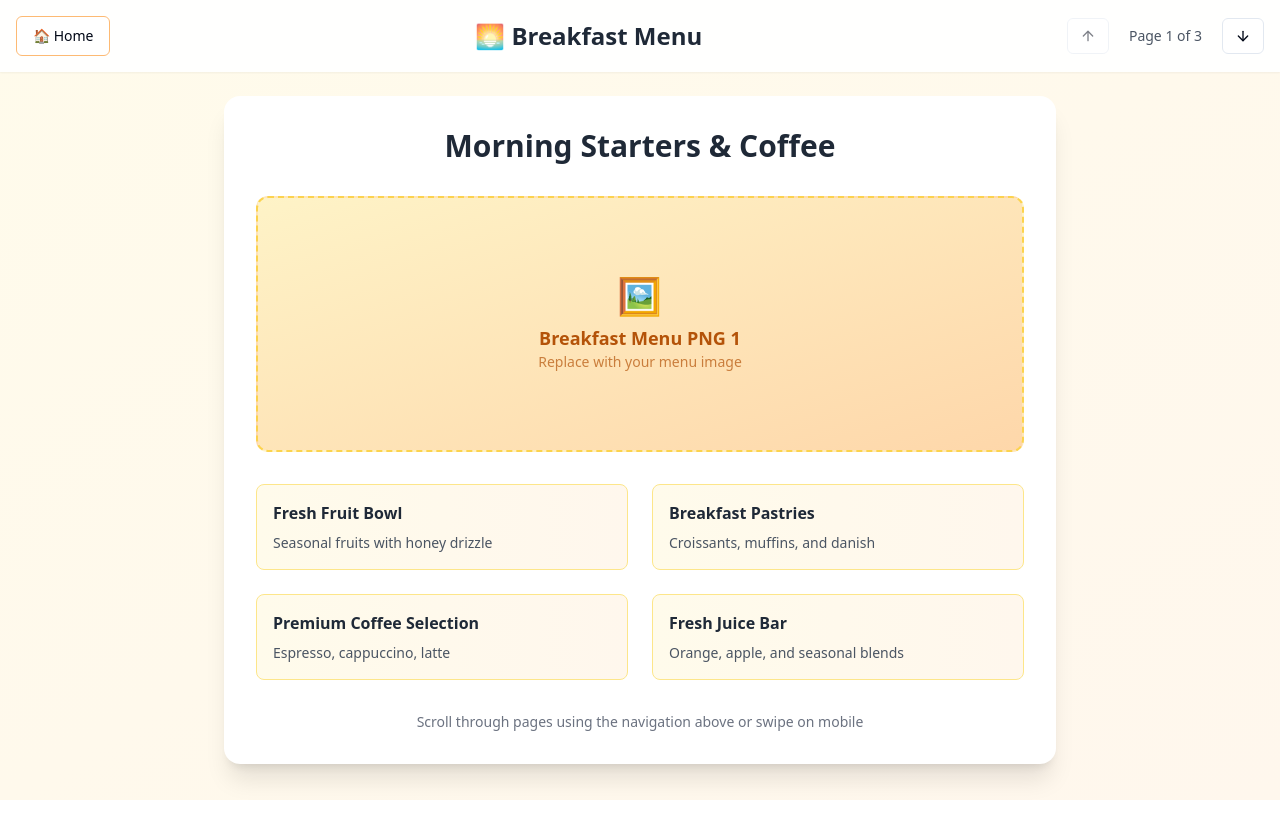
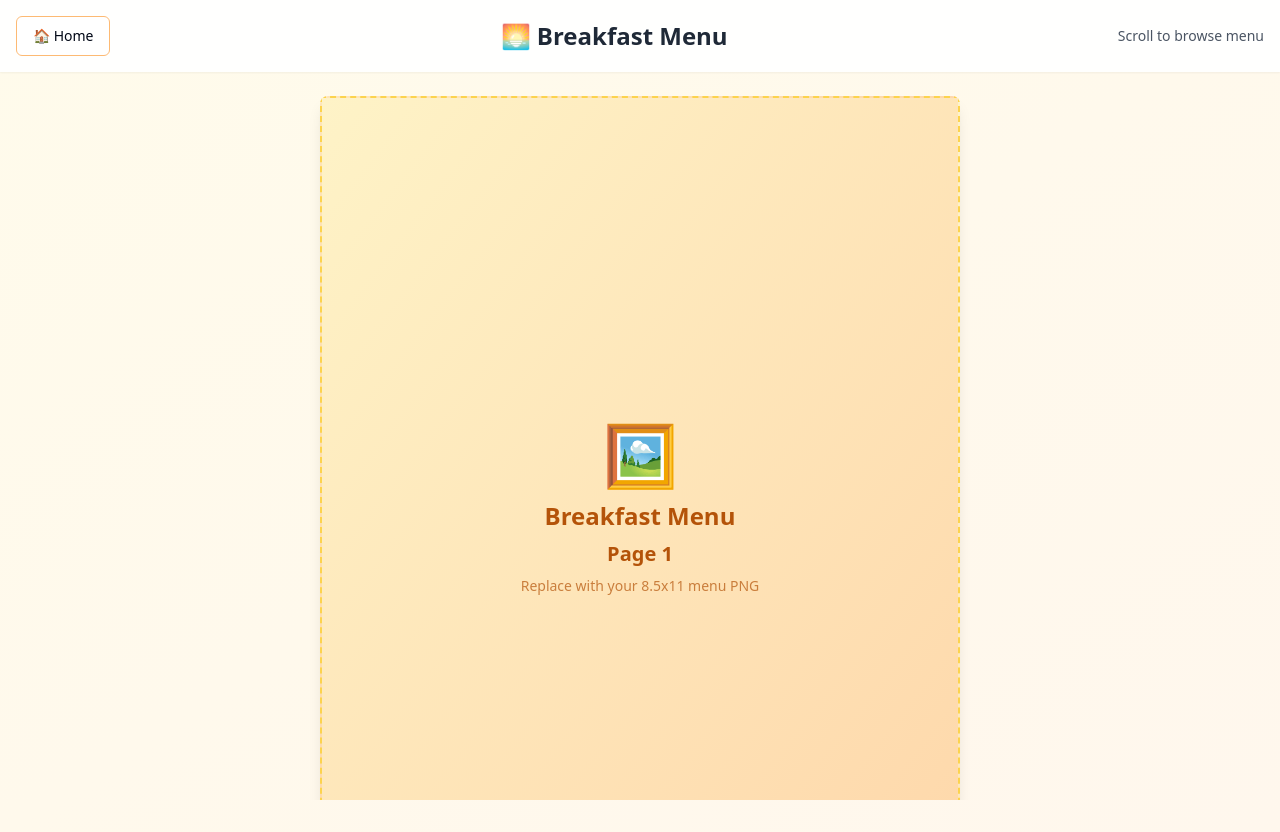
Before and after one commit to millythedev/ShrimpTail, a React (Vite) app: page /breakfast in a window 1280 px wide. Before the commit the page ends 800 px from the top, so only its background shows below. Built offline with nearby package versions, Linux system fonts and the light colour scheme.

Commit message:
Refactor: Implement continuous scrollable menu
Removes existing menu content and implements a continuous scrollable placeholder for the breakfast and lunch/dinner menus, simulating a comic book-style reader.

```diff
--- a/src/components/MenuNavigation.tsx
+++ b/src/components/MenuNavigation.tsx
@@ -1,7 +1,6 @@
 
 import { Button } from "@/components/ui/button";
 import { useNavigate } from "react-router-dom";
-import { ArrowDown, ArrowUp } from "lucide-react";
 
 interface MenuNavigationProps {
   currentPage: number;
@@ -10,7 +9,7 @@ interface MenuNavigationProps {
   menuType: string;
 }
 
-const MenuNavigation = ({ currentPage, totalPages, onPageChange, menuType }: MenuNavigationProps) => {
+const MenuNavigation = ({ menuType }: MenuNavigationProps) => {
   const navigate = useNavigate();
 
   return (
@@ -28,31 +27,9 @@ const MenuNavigation = ({ currentPage, totalPages, onPageChange, menuType }: Men
         {/* Menu Title */}
         <h1 className="text-2xl font-bold text-gray-800">{menuType}</h1>
 
-        {/* Page Navigation */}
-        <div className="flex items-center gap-2">
-          <Button
-            onClick={() => onPageChange(Math.max(1, currentPage - 1))}
-            disabled={currentPage === 1}
-            variant="outline"
-            size="sm"
-            className="hover:bg-orange-50"
-          >
-            <ArrowUp className="w-4 h-4" />
-          </Button>
-
-          <span className="text-sm text-gray-600 px-3">
-            Page {currentPage} of {totalPages}
-          </span>
-
-          <Button
-            onClick={() => onPageChange(Math.min(totalPages, currentPage + 1))}
-            disabled={currentPage === totalPages}
-            variant="outline"
-            size="sm"
-            className="hover:bg-orange-50"
-          >
-            <ArrowDown className="w-4 h-4" />
-          </Button>
+        {/* Scroll hint */}
+        <div className="text-sm text-gray-600">
+          Scroll to browse menu
         </div>
       </div>
     </div>
--- a/src/pages/BreakfastMenu.tsx
+++ b/src/pages/BreakfastMenu.tsx
@@ -1,91 +1,44 @@
 
-import { useState } from "react";
 import MenuNavigation from "@/components/MenuNavigation";
+import { ScrollArea } from "@/components/ui/scroll-area";
 
 const BreakfastMenu = () => {
-  const [currentPage, setCurrentPage] = useState(1);
-  const totalPages = 3;
-
-  const menuPages = [
-    {
-      title: "Morning Starters & Coffee",
-      items: [
-        { name: "Fresh Fruit Bowl", description: "Seasonal fruits with honey drizzle" },
-        { name: "Breakfast Pastries", description: "Croissants, muffins, and danish" },
-        { name: "Premium Coffee Selection", description: "Espresso, cappuccino, latte" },
-        { name: "Fresh Juice Bar", description: "Orange, apple, and seasonal blends" },
-      ]
-    },
-    {
-      title: "Hearty Breakfast Plates",
-      items: [
-        { name: "Classic American Breakfast", description: "Eggs, bacon, hash browns, toast" },
-        { name: "Pancake Stack", description: "Fluffy pancakes with maple syrup" },
-        { name: "Breakfast Burrito", description: "Scrambled eggs, cheese, peppers, salsa" },
-        { name: "Avocado Toast", description: "Multigrain bread, smashed avocado, poached egg" },
-      ]
-    },
-    {
-      title: "Healthy Options & Specials",
-      items: [
-        { name: "Greek Yogurt Parfait", description: "Yogurt, granola, berries, honey" },
-        { name: "Oatmeal Bowl", description: "Steel-cut oats with fresh toppings" },
-        { name: "Breakfast Smoothie", description: "Protein-packed fruit smoothies" },
-        { name: "Chef's Daily Special", description: "Ask your server about today's creation" },
-      ]
-    }
-  ];
+  // 3 pages for breakfast menu
+  const menuPages = Array.from({ length: 3 }, (_, i) => i + 1);
 
   return (
     <div className="min-h-screen bg-gradient-to-br from-amber-50 to-orange-50">
       <MenuNavigation
-        currentPage={currentPage}
-        totalPages={totalPages}
-        onPageChange={setCurrentPage}
+        currentPage={1}
+        totalPages={3}
+        onPageChange={() => {}} // No page change needed for continuous scroll
         menuType="🌅 Breakfast Menu"
       />
 
-      <div className="pt-24 pb-8 px-4">
-        <div className="container mx-auto max-w-4xl">
-          {/* Page Content */}
-          <div className="bg-white rounded-2xl shadow-xl p-8 animate-fade-in">
-            {/* Page Title */}
-            <h2 className="text-3xl font-bold text-center mb-8 text-gray-800">
-              {menuPages[currentPage - 1].title}
-            </h2>
-
-            {/* Menu PNG Placeholder */}
-            <div className="mb-8">
-              <div className="w-full h-64 bg-gradient-to-br from-amber-100 to-orange-200 rounded-xl flex items-center justify-center border-2 border-dashed border-amber-300">
-                <div className="text-center text-amber-700">
-                  <div className="text-4xl mb-2">🖼️</div>
-                  <div className="text-lg font-semibold">Breakfast Menu PNG {currentPage}</div>
-                  <div className="text-sm opacity-70">Replace with your menu image</div>
-                </div>
-              </div>
-            </div>
-
-            {/* Menu Items Preview */}
-            <div className="grid grid-cols-1 md:grid-cols-2 gap-6">
-              {menuPages[currentPage - 1].items.map((item, index) => (
+      <div className="pt-24 pb-8">
+        <ScrollArea className="h-[calc(100vh-6rem)]">
+          <div className="container mx-auto max-w-2xl px-4">
+            {/* Continuous scrollable menu pages */}
+            <div className="space-y-4">
+              {menuPages.map((pageNumber) => (
                 <div
-                  key={index}
-                  className="bg-gradient-to-r from-amber-50 to-orange-50 p-4 rounded-lg border border-amber-200 hover:shadow-md transition-all duration-300"
+                  key={pageNumber}
+                  className="w-full bg-white rounded-lg shadow-lg overflow-hidden"
+                  style={{ aspectRatio: '8.5/11' }} // 8.5x11 aspect ratio
                 >
-                  <h3 className="font-semibold text-gray-800 mb-2">{item.name}</h3>
-                  <p className="text-gray-600 text-sm">{item.description}</p>
+                  <div className="w-full h-full bg-gradient-to-br from-amber-100 to-orange-200 flex items-center justify-center border-2 border-dashed border-amber-300">
+                    <div className="text-center text-amber-700">
+                      <div className="text-6xl mb-4">🖼️</div>
+                      <div className="text-2xl font-bold mb-2">Breakfast Menu</div>
+                      <div className="text-xl font-semibold">Page {pageNumber}</div>
+                      <div className="text-sm opacity-70 mt-2">Replace with your 8.5x11 menu PNG</div>
+                    </div>
+                  </div>
                 </div>
               ))}
             </div>
-
-            {/* Page Navigation Hint */}
-            <div className="text-center mt-8 text-gray-500">
-              <p className="text-sm">
-                Scroll through pages using the navigation above or swipe on mobile
-              </p>
-            </div>
           </div>
-        </div>
+        </ScrollArea>
       </div>
     </div>
   );
--- a/src/pages/LunchDinnerMenu.tsx
+++ b/src/pages/LunchDinnerMenu.tsx
@@ -1,100 +1,44 @@
 
-import { useState } from "react";
 import MenuNavigation from "@/components/MenuNavigation";
+import { ScrollArea } from "@/components/ui/scroll-area";
 
 const LunchDinnerMenu = () => {
-  const [currentPage, setCurrentPage] = useState(1);
-  const totalPages = 4;
-
-  const menuPages = [
-    {
-      title: "Appetizers & Starters",
-      items: [
-        { name: "Shrimp Cocktail", description: "Fresh shrimp with cocktail sauce" },
-        { name: "Calamari Rings", description: "Crispy fried with marinara sauce" },
-        { name: "Bruschetta", description: "Toasted bread with tomato and basil" },
-        { name: "Wings Platter", description: "Choice of sauce: buffalo, BBQ, or garlic" },
-      ]
-    },
-    {
-      title: "Soups & Salads",
-      items: [
-        { name: "Clam Chowder", description: "Creamy New England style" },
-        { name: "Caesar Salad", description: "Romaine, croutons, parmesan, caesar dressing" },
-        { name: "Garden Fresh Salad", description: "Mixed greens with seasonal vegetables" },
-        { name: "Soup of the Day", description: "Ask your server for today's selection" },
-      ]
-    },
-    {
-      title: "Main Courses",
-      items: [
-        { name: "Grilled Salmon", description: "Atlantic salmon with lemon herb butter" },
-        { name: "Ribeye Steak", description: "12oz aged beef with garlic mashed potatoes" },
-        { name: "Pasta Primavera", description: "Fresh vegetables in creamy alfredo sauce" },
-        { name: "Lobster Roll", description: "Fresh lobster on a toasted brioche roll" },
-      ]
-    },
-    {
-      title: "Desserts & Beverages",
-      items: [
-        { name: "Chocolate Lava Cake", description: "Warm cake with vanilla ice cream" },
-        { name: "Key Lime Pie", description: "Tangy lime filling with graham crust" },
-        { name: "Craft Beer Selection", description: "Local and imported beer options" },
-        { name: "Wine List", description: "Carefully curated wine selection" },
-      ]
-    }
-  ];
+  // 4 pages for lunch & dinner menu
+  const menuPages = Array.from({ length: 4 }, (_, i) => i + 1);
 
   return (
     <div className="min-h-screen bg-gradient-to-br from-red-50 to-orange-50">
       <MenuNavigation
-        currentPage={currentPage}
-        totalPages={totalPages}
-        onPageChange={setCurrentPage}
+        currentPage={1}
+        totalPages={4}
+        onPageChange={() => {}} // No page change needed for continuous scroll
         menuType="🍽️ Lunch & Dinner Menu"
       />
 
-      <div className="pt-24 pb-8 px-4">
-        <div className="container mx-auto max-w-4xl">
-          {/* Page Content */}
-          <div className="bg-white rounded-2xl shadow-xl p-8 animate-fade-in">
-            {/* Page Title */}
-            <h2 className="text-3xl font-bold text-center mb-8 text-gray-800">
-              {menuPages[currentPage - 1].title}
-            </h2>
-
-            {/* Menu PNG Placeholder */}
-            <div className="mb-8">
-              <div className="w-full h-64 bg-gradient-to-br from-red-100 to-orange-200 rounded-xl flex items-center justify-center border-2 border-dashed border-red-300">
-                <div className="text-center text-red-700">
-                  <div className="text-4xl mb-2">🖼️</div>
-                  <div className="text-lg font-semibold">Lunch & Dinner Menu PNG {currentPage}</div>
-                  <div className="text-sm opacity-70">Replace with your menu image</div>
-                </div>
-              </div>
-            </div>
-
-            {/* Menu Items Preview */}
-            <div className="grid grid-cols-1 md:grid-cols-2 gap-6">
-              {menuPages[currentPage - 1].items.map((item, index) => (
+      <div className="pt-24 pb-8">
+        <ScrollArea className="h-[calc(100vh-6rem)]">
+          <div className="container mx-auto max-w-2xl px-4">
+            {/* Continuous scrollable menu pages */}
+            <div className="space-y-4">
+              {menuPages.map((pageNumber) => (
                 <div
-                  key={index}
-                  className="bg-gradient-to-r from-red-50 to-orange-50 p-4 rounded-lg border border-red-200 hover:shadow-md transition-all duration-300"
+                  key={pageNumber}
+                  className="w-full bg-white rounded-lg shadow-lg overflow-hidden"
+                  style={{ aspectRatio: '8.5/11' }} // 8.5x11 aspect ratio
                 >
-                  <h3 className="font-semibold text-gray-800 mb-2">{item.name}</h3>
-                  <p className="text-gray-600 text-sm">{item.description}</p>
+                  <div className="w-full h-full bg-gradient-to-br from-red-100 to-orange-200 flex items-center justify-center border-2 border-dashed border-red-300">
+                    <div className="text-center text-red-700">
+                      <div className="text-6xl mb-4">🖼️</div>
+                      <div className="text-2xl font-bold mb-2">Lunch & Dinner Menu</div>
+                      <div className="text-xl font-semibold">Page {pageNumber}</div>
+                      <div className="text-sm opacity-70 mt-2">Replace with your 8.5x11 menu PNG</div>
+                    </div>
+                  </div>
                 </div>
               ))}
             </div>
-
-            {/* Page Navigation Hint */}
-            <div className="text-center mt-8 text-gray-500">
-              <p className="text-sm">
-                Navigate through all {totalPages} pages using the controls above
-              </p>
-            </div>
           </div>
-        </div>
+        </ScrollArea>
       </div>
     </div>
   );
```
